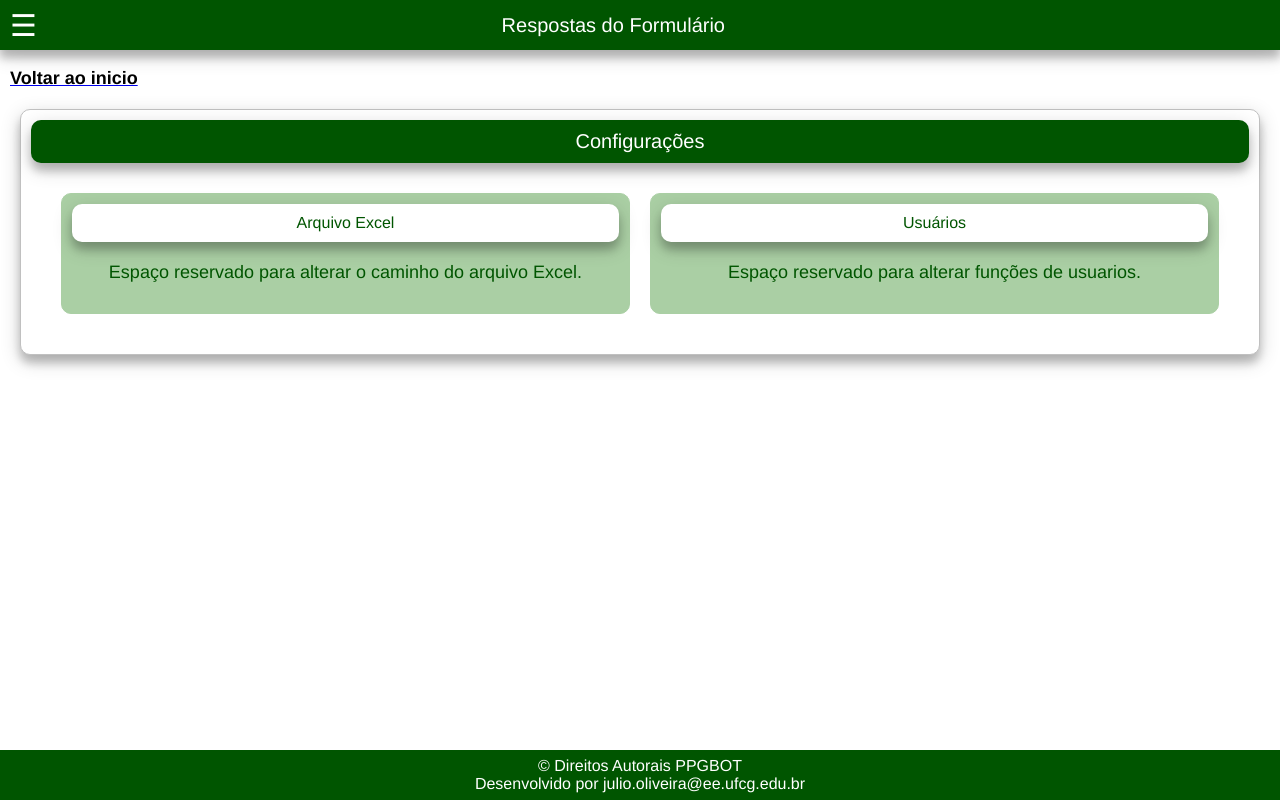
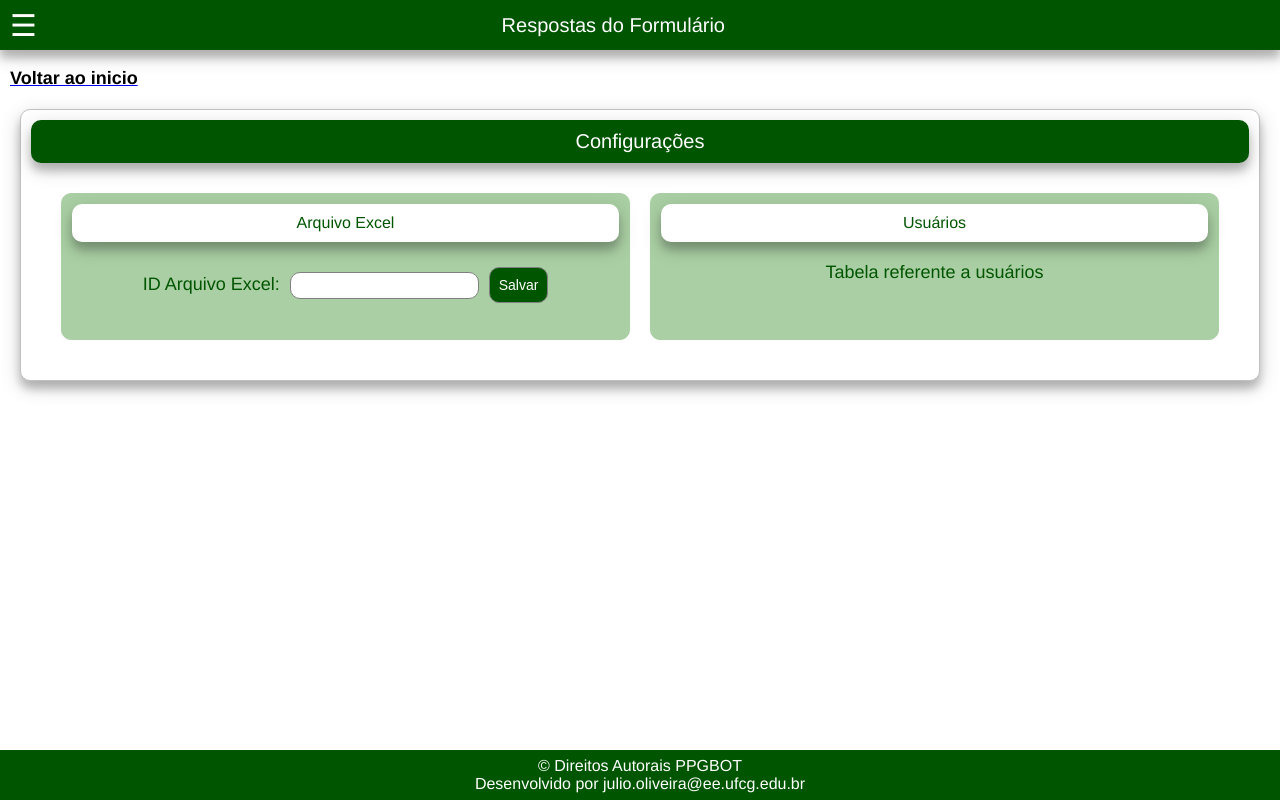
Before and after one commit to JulioMike28/PPGBOT-Frontend, a React (Create React App) app: page /config in a window 1280 px wide. Built offline with nearby package versions, Linux system fonts and the light colour scheme; no server answers.

Commit message:
add config 30%

```diff
--- a/src/Components/Config.jsx
+++ b/src/Components/Config.jsx
@@ -7,13 +7,15 @@ export default class Config extends Component{
                 <div className="analise">
                     <div className="bo-header"> Arquivo Excel</div>
                     <div className="analise-body">
-                        Espaço reservado para alterar o caminho do arquivo Excel.
+                        <label for="idexcel">ID Arquivo Excel:</label>
+                        <input type="text" id="idexcel" name="idexcel"></input>
+                        <button> Salvar </button>
                     </div>
                 </div>
                 <div className="analise">
                     <div className="bo-header"> Usuários</div>
                     <div className="analise-body">
-                        Espaço reservado para alterar funções de usuarios.
+                        Tabela referente a usuários
                     </div>
                 </div>
             </div>
--- a/src/index.css
+++ b/src/index.css
@@ -290,6 +290,23 @@ color: #ff8000;
   text-rendering: auto;
   padding: 20px;
 }
+.analise-body > input{
+  padding: 5px;
+  margin: 10px;
+  border: 1px solid gray;
+  border-radius: 10px;
+}
+.analise-body > button{
+  padding: 9px;
+  font-size: 14px;
+  border: 1px solid gray;
+  color: white;
+  background-color: #005500;
+  border-radius: 10px;
+}
+.analise-body > button:hover{
+  cursor: pointer;
+}
 .close{
   float: left;
   font-size: 20px;
```
